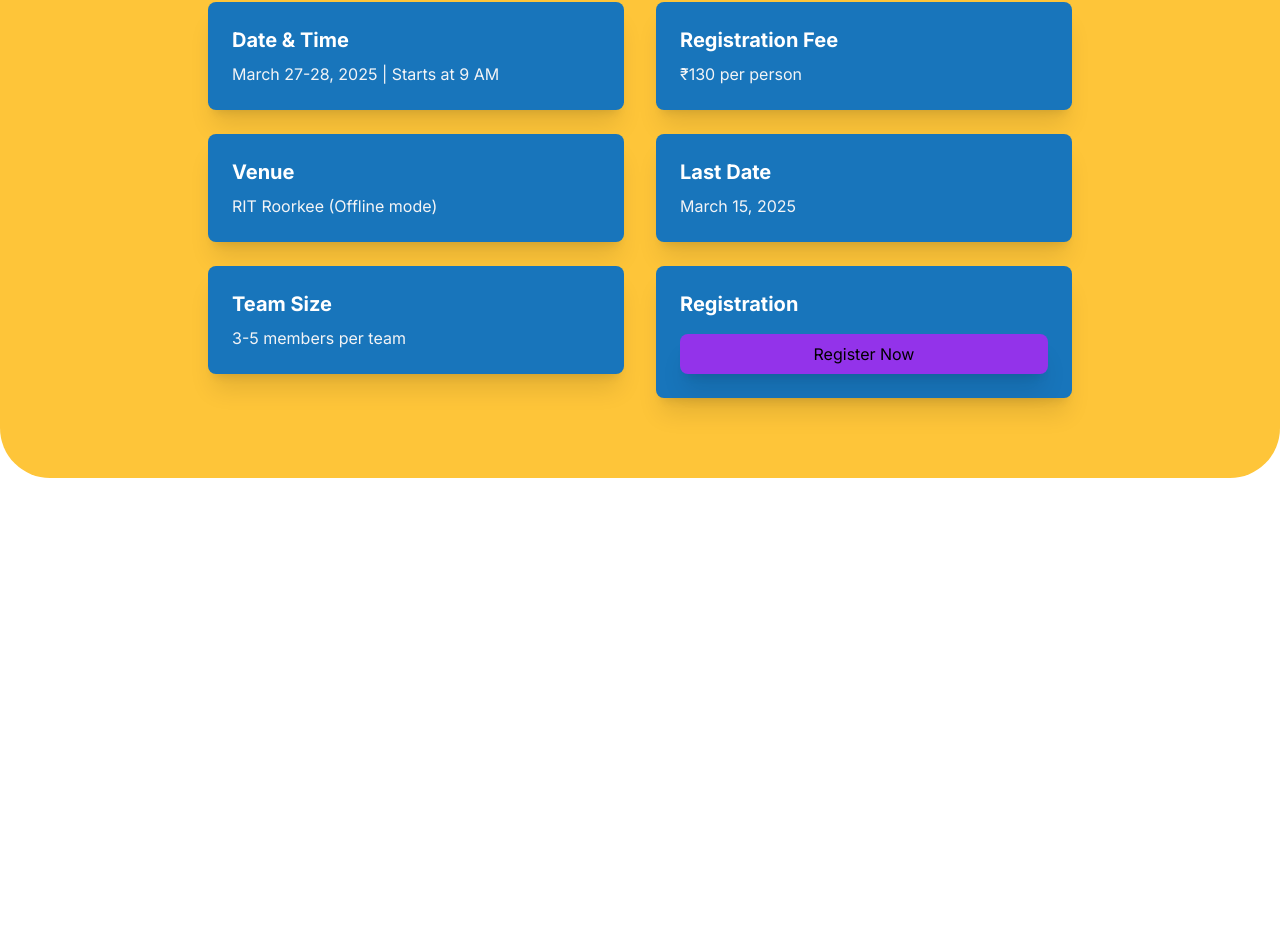
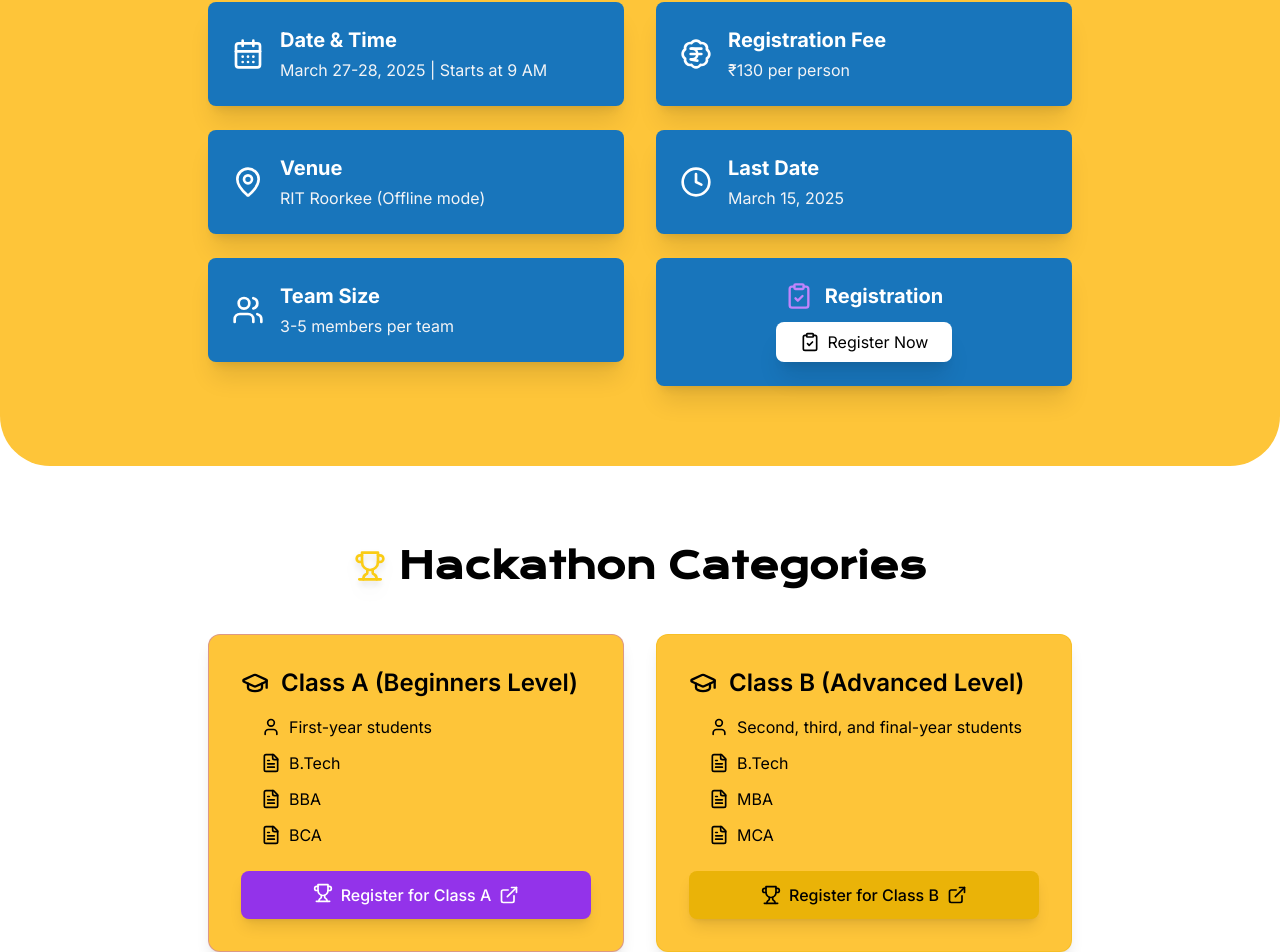
Before and after one commit to Astrobot-me/rit-a-thon25, a React (Vite) app: page / in a window 1280 px wide. Shown: the part 1774-2726 px from the top of the page. Before the commit the page ends 2252 px from the top, so only its background shows below. Built offline with nearby package versions, Linux system fonts and the light colour scheme.

Commit message:
Category Section Added

```diff
--- a/src/App.tsx
+++ b/src/App.tsx
@@ -3,6 +3,7 @@ import Navbar from "./components/Navbar"
 import Hero from './components/Hero'
 import About from './components/About';
 import EventDetails from './components/EventDetail';
+import Categories from './components/Category';
 
 function App(): React.ReactNode {
   const [isMenuOpen, setIsMenuOpen] = useState(false);
@@ -13,6 +14,7 @@ function App(): React.ReactNode {
         <Hero />
         <About />
         <EventDetails/>
+        <Categories/>
       </section>
     </>
 
--- /dev/null
+++ b/src/components/Category.tsx
@@ -0,0 +1,88 @@
+import React from "react";
+import { GraduationCap, User, Trophy, FileText, ExternalLink, BadgeInfo } from "lucide-react";
+
+const Categories: React.FC = () => {
+  return (
+    <section id="categories" className="py-20 bg-white">
+      <div className="max-w-4xl mx-auto px-4">
+        {/* Section Title */}
+        <h2 className="text-3xl sm:text-4xl font-bold mb-12 text-center flex justify-center items-center gap-3 text-black font-Krona">
+          <Trophy className="text-yellow-400 w-8 h-8 drop-shadow-lg " />
+          Hackathon Categories
+        </h2>
+
+        {/* Category Cards */}
+        <div className="grid grid-cols-1 sm:grid-cols-2 gap-8 font-inter">
+          {/* Class A Card */}
+          <div className="bg-pamplet p-8 rounded-xl backdrop-blur-md border border-purple-500/40 shadow-lg transition-all hover:scale-105">
+            <h3 className="text-2xl font-semibold mb-4 flex items-center gap-3 text-black">
+              <GraduationCap className=" w-7 h-7" />
+              Class A (Beginners Level)
+            </h3>
+            <ul className="space-y-3 text-black font-inter ml-5">
+              <li className="flex items-center gap-2">
+                <User className="text-black w-5 h-5" /> First-year students
+              </li>
+              <li className="flex items-center gap-2">
+                <FileText className="text-black w-5 h-5" /> B.Tech
+              </li>
+              <li className="flex items-center gap-2">
+                <FileText className="text-black w-5 h-5" /> BBA
+              </li>
+              <li className="flex items-center gap-2">
+                <FileText className="text-black w-5 h-5" /> BCA
+              </li>
+            </ul>
+            <div className="mt-6">
+              <a
+                href="#"
+                className="py-3 px-6 bg-purple-600 hover:bg-purple-700 rounded-lg transition-all shadow-lg flex justify-center gap-2 text-white font-medium"
+              >
+                <Trophy className="w-5 h-5" /> Register for Class A
+                <ExternalLink width={20}/>
+              </a>
+            </div>
+          </div>
+
+          {/* Class B Card */}
+          <div className="bg-pamplet  p-8 rounded-xl backdrop-blur-md border border-yellow-500/40 shadow-lg transition-all hover:scale-105">
+            <h3 className="text-2xl font-semibold mb-4 flex items-center gap-3 text-black">
+              <GraduationCap className="w-7 h-7" />
+              Class B (Advanced Level)
+            </h3>
+            <ul className="space-y-3 text-black ml-5 ">
+              <li className="flex items-center  gap-2">
+                <User className=" w-5 h-5" /> Second, third, and final-year students
+              </li>
+              <li className="flex items-center gap-2">
+                <FileText className=" w-5 h-5" /> B.Tech
+              </li>
+              <li className="flex items-center gap-2">
+                <FileText className=" w-5 h-5" /> MBA
+              </li>
+              <li className="flex items-center gap-2">
+                <FileText className=" w-5 h-5" /> MCA
+              </li>
+            </ul>
+            <div className="mt-6">
+              <a
+                href="#"
+                className="py-3 px-6 bg-yellow-500 hover:bg-yellow-600 rounded-lg transition-all shadow-lg flex items-center justify-center gap-2 text-black font-medium"
+              >
+                <Trophy className="w-5 h-5" /> Register for Class B <ExternalLink width={20} />
+              </a>
+            </div>
+          </div>
+        </div>
+
+        {/* Footer Note */}
+        <p className="text-center bg-pamplet/20 rounded-xl p-4 text-black mt-10 flex sm:flex-row flex-col justify-center items-center gap-2 sm:text-lg text-md font-inter font-normal">
+          <BadgeInfo className="text-yellow-400 w-28 drop-shadow-lg" />
+         <p> Separate <span className="font-bold">Problem statements</span> will be mailed to the <span className="font-bold">Team leaders</span>, 12 hours prior to the hackathon and <span className="font-bold">winners will be Separate for both the categories</span></p>
+        </p>
+      </div>
+    </section>
+  );
+};
+
+export default Categories;
--- a/src/components/EventDetail.tsx
+++ b/src/components/EventDetail.tsx
@@ -1,50 +1,92 @@
-import React from 'react';
-import { CountdownTimer } from './TimerClock';
+import React from "react";
+import { CountdownTimer } from "./TimerClock";
+import {
+  CalendarDays,
+  MapPin,
+  Users,
+  BadgeIndianRupee,
+  Clock,
+  ClipboardCheck,
+} from "lucide-react";
 
 const EventDetails: React.FC = () => {
   return (
-    <section id="details" className="py-20 bg-pamplet backdrop-blur-sm rounded-[50px]">
+    <section
+      id="details"
+      className="py-20 bg-pamplet backdrop-blur-sm rounded-[50px]"
+    >
       <div className="max-w-4xl mx-auto px-4">
-        <h2 className="text-3xl sm:text-4xl font-bold mb-12 text-center font-Krona">Event Details</h2>
-        <CountdownTimer/>
+        {/* Title */}
+        <h2 className="text-3xl sm:text-4xl font-bold mb-12 text-center font-Krona flex items-center justify-center gap-3">
+          <ClipboardCheck className=" w-8 h-8" />
+          Event Details
+        </h2>
 
-        <div className="grid grid-cols-1 sm:grid-cols-2 gap-8 font-inter">
+        {/* Countdown Timer */}
+        <CountdownTimer />
+
+        {/* Event Information */}
+        <div className="grid grid-cols-1 sm:grid-cols-2 gap-8 font-inter mt-8">
           <div className="space-y-6">
-            <div className="bg-peek p-6 rounded-lg shadow-xl">
-              <h3 className="text-xl font-bold mb-2 text-white">Date & Time</h3>
+            {/* Date & Time */}
+            <div className="bg-peek p-6 rounded-lg shadow-xl flex items-center gap-4">
+              <CalendarDays className="text-white w-8 h-8" />
+              <div>
+                <h3 className="text-xl font-bold mb-1 text-white">Date & Time</h3>
                 <p className="text-gray-100">March 27-28, 2025 | Starts at 9 AM</p>
               </div>
+            </div>
 
-            <div className="bg-peek p-6 rounded-lg shadow-xl">
-              <h3 className="text-xl font-bold mb-2 text-white">Venue</h3>
+            {/* Venue */}
+            <div className="bg-peek p-6 rounded-lg shadow-xl flex items-center gap-4">
+              <MapPin className="text-white w-8 h-8" />
+              <div>
+                <h3 className="text-xl font-bold mb-1 text-white">Venue</h3>
                 <p className="text-gray-100">RIT Roorkee (Offline mode)</p>
               </div>
+            </div>
 
-            <div className="bg-peek p-6 rounded-lg shadow-xl">
-              <h3 className="text-xl font-bold mb-2 text-white">Team Size</h3>
+            {/* Team Size */}
+            <div className="bg-peek p-6 rounded-lg shadow-xl flex items-center gap-4">
+              <Users className="text-white w-8 h-8" />
+              <div>
+                <h3 className="text-xl font-bold mb-1 text-white">Team Size</h3>
                 <p className="text-gray-100">3-5 members per team</p>
+              </div>
             </div>
           </div>
 
           <div className="space-y-6">
-            <div className="bg-peek p-6 rounded-lg shadow-xl">
-              <h3 className="text-xl font-bold mb-2 text-white">Registration Fee</h3>
+            {/* Registration Fee */}
+            <div className="bg-peek p-6 rounded-lg shadow-xl flex items-center gap-4">
+              <BadgeIndianRupee className="text-white w-8 h-8" />
+              <div>
+                <h3 className="text-xl font-bold mb-1 text-white">Registration Fee</h3>
                 <p className="text-gray-100">₹130 per person</p>
               </div>
+            </div>
 
-            <div className="bg-peek p-6 rounded-lg shadow-xl">
-              <h3 className="text-xl font-bold mb-2 text-white">Last Date</h3>
+            {/* Last Date */}
+            <div className="bg-peek p-6 rounded-lg shadow-xl flex items-center gap-4">
+              <Clock className="text-white w-8 h-8" />
+              <div>
+                <h3 className="text-xl font-bold mb-1 text-white">Last Date</h3>
                 <p className="text-gray-100">March 15, 2025</p>
               </div>
+            </div>
 
-            <div className="bg-peek p-6 rounded-lg shadow-xl">
-              <h3 className="text-xl font-bold mb-2 text-white">Registration</h3>
-              <div className="space-y-2 mt-4">
-                <a href="#" className="block text-center py-2 px-4 bg-purple-600 hover:bg-purple-700 rounded-lg shadow-xl transition-colors">
-                  Register Now
+            {/* Registration */}
+            <div className="bg-peek p-6 rounded-lg shadow-xl flex flex-col items-center">
+              <h3 className="text-xl font-bold mb-3 text-white flex items-center gap-3">
+                <ClipboardCheck className="text-purple-400 w-7 h-7" />
+                Registration
+              </h3>
+              <a
+                href="#"
+                className="text-center py-2 px-6 bg-white rounded-lg shadow-xl transition-colors flex items-center gap-2"
+              >
+                <ClipboardCheck className="w-5 h-5" /> Register Now
               </a>
-
-              </div>
             </div>
           </div>
         </div>
--- a/tsconfig.app.json
+++ b/tsconfig.app.json
@@ -17,7 +17,7 @@
 
     /* Linting */
     "strict": true,
-    "noUnusedLocals": true,
+    "noUnusedLocals": false,
     "noUnusedParameters": true,
     "noFallthroughCasesInSwitch": true,
     "noUncheckedSideEffectImports": true
```
Lines whose indentation alone changed are shown as unchanged.
